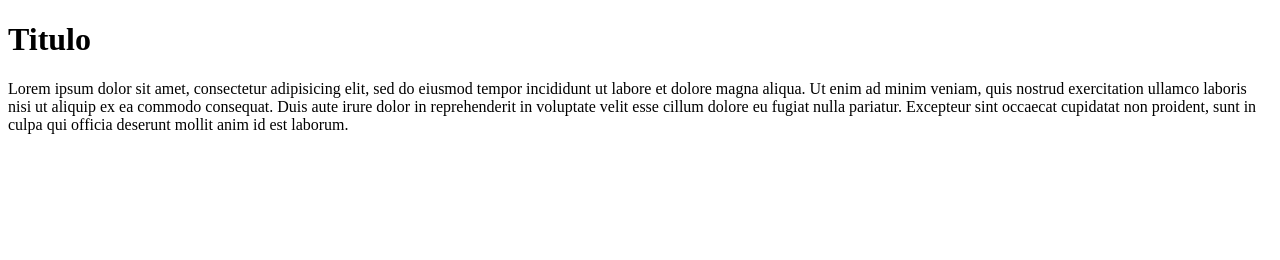
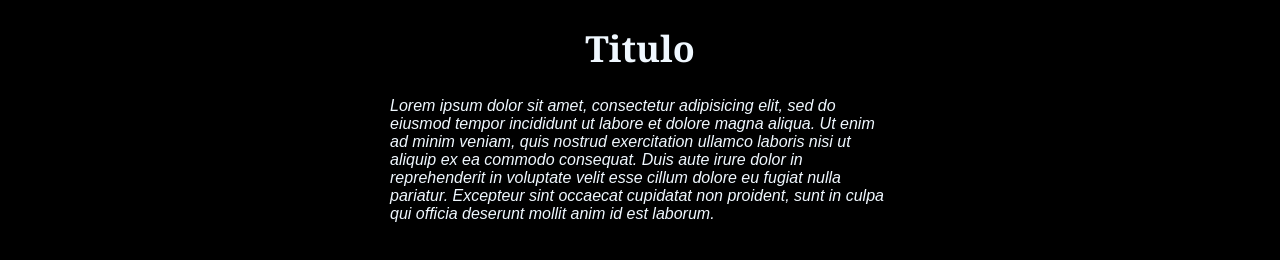
Before and after one commit to MC-IBPR/ejemplo-union, a plain HTML site: page index.html in a window 1280 px wide. Drawn offline with Linux system fonts and the light colour scheme.

Commit message:
Se estiliza archivo

```diff
--- /dev/null
+++ b/estilos.css
@@ -0,0 +1,16 @@
+body {
+    background: #000;
+}
+
+h1 {
+    font: bold 36px Cambria;
+    color: aliceblue;
+    text-align: center;
+}
+
+p {
+    width: 500px;
+    color: aliceblue;
+    font: italic 16px Arial;
+    margin: auto;
+}
--- a/index.html
+++ b/index.html
@@ -2,6 +2,7 @@
 <html lang="es">
 <head>
 	<title>Una simple prueba</title>
+	<link rel="stylesheet" href="estilos.css">
 </head>
 <body>
 	<h1>Titulo</h1>
```
